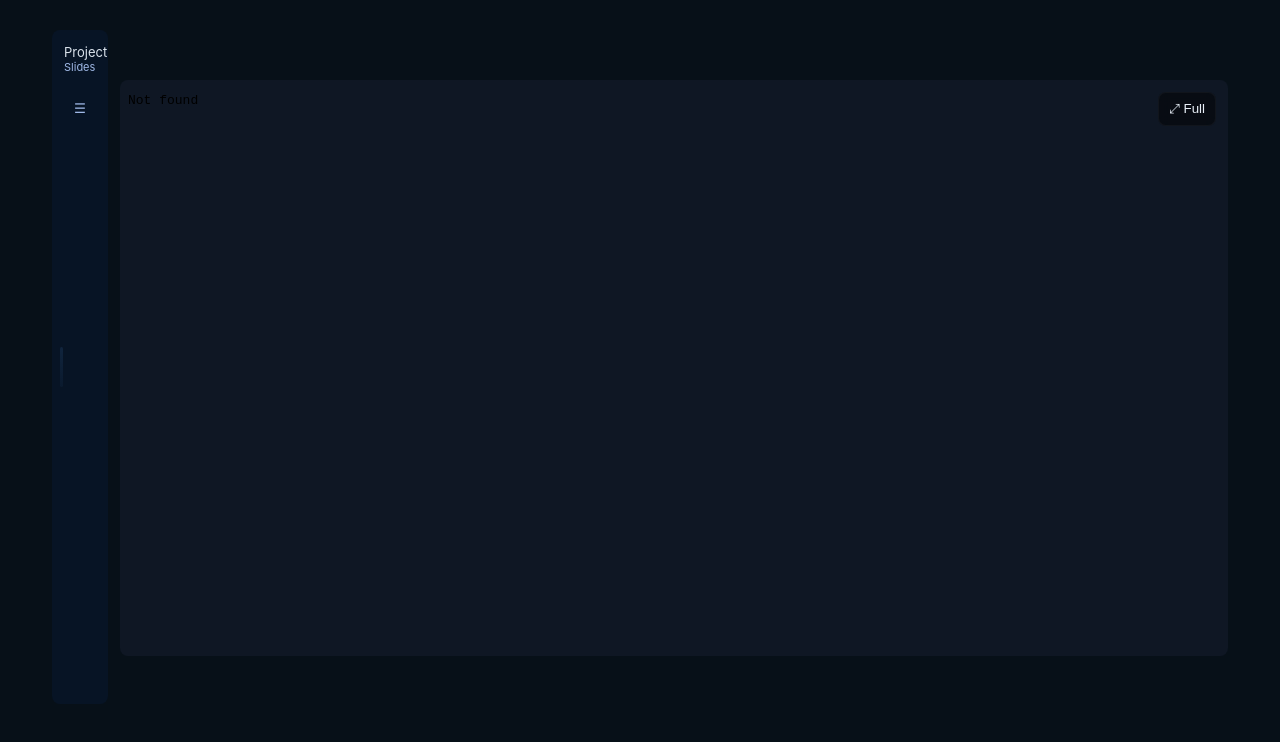
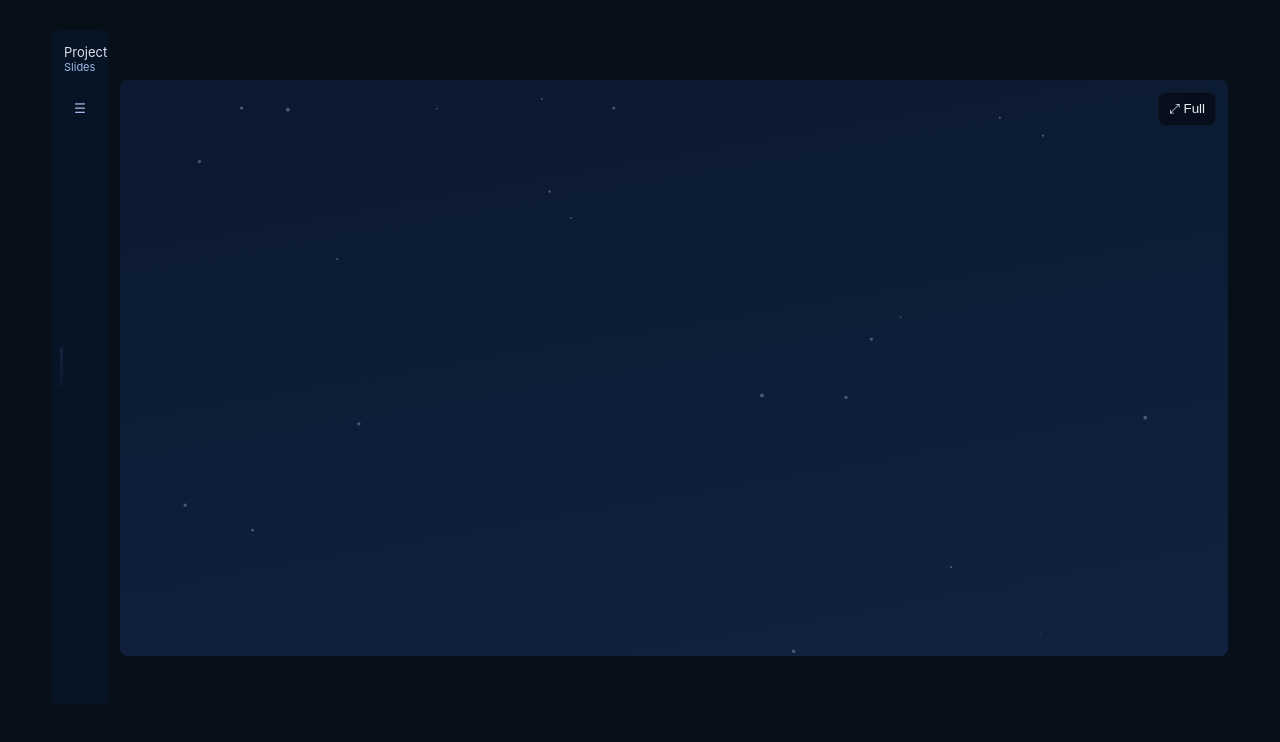
Before and after one commit to MeJustMeLOL/VHDN, a plain HTML site: page index.html in a window 1280 px wide. Drawn offline with nearby package versions, Linux system fonts and the light colour scheme.

Commit message:
Update index.html

```diff
--- a/index.html
+++ b/index.html
@@ -179,26 +179,26 @@
 <script>
 (function(){
   const slideMap = [
-    { key:'slide-1', url:'aviation-slide-01.html', title:'01: Báo Cáo Sự Cố Hàng Không', notes: 'Trang tiêu đề của bài trình bày Báo cáo các sự cố hàng không liên quan đến thời tiết cực đoan.' },
-    { key:'slide-2', url:'aviation-slide-02.html', title:'02: Giới Thiệu', notes: 'Thời tiết cực đoan thường là nguyên nhân hoặc nhân tố nguy hiểm trong nhiều sự cố hàng không. Báo cáo này tập hợp và phân tích các sự cố chính thức đã được điều tra, chỉ rõ nguyên nhân, hậu quả, và bài học rút ra.' },
-    { key:'slide-3', url:'aviation-slide-03.html', title:'03: Các Hiện Tượng Chính', notes: 'Bốn hiện tượng thời tiết chính ảnh hưởng đến hàng không: Bão dông và Mưa đá, Gió cắt (Microburst), Sương mù dày, và Tuyết & Băng giá.' },
-    { key:'slide-4', url:'aviation-slide-04.html', title:'04: Case Study: Mưa Dông', notes: 'Case Study 1: Mưa Dông & Mưa Đá - Chuyến bay Southern Airways 242 và bài học về việc bay xuyên qua tâm bão.' },
-    { key:'slide-5', url:'aviation-slide-05.html', title:'05: Diễn Biến (Mưa Dông)', notes: 'Timeline 3 giai đoạn của sự cố Southern Airways 242: Bay vào vùng bão, mất cả hai động cơ do mưa đá, và buộc phải hạ cánh khẩn cấp xuống xa lộ.' },
-    { key:'slide-6', url:'aviation-slide-06.html', title:'06: Nguyên Nhân (Mưa Dông)', notes: 'Phân tích nguyên nhân: Sự phụ thuộc quá mức vào radar thời tiết trên máy bay và những hạn chế của nó (nhiễu xạ), cùng với việc thiếu thông tin cảnh báo kịp thời.' },
-    { key:'slide-7', url:'aviation-slide-07.html', title:'07: Giải Pháp (Mưa Dông)', notes: 'Các giải pháp được đưa ra: Cải tiến quy định cung cấp thông tin thời tiết, nâng cao huấn luyện về hạn chế của radar và quy trình cấm bay vào tâm bão.', stepCount: 2 },
-    { key:'slide-8', url:'aviation-slide-08.html', title:'08: Case Study: Gió Cắt', notes: 'Case Study 2: Gió Cắt (Wind Shear) - Phân tích các thảm kịch Delta 191 và Pan Am 759.' },
-    { key:'slide-9', url:'aviation-slide-09.html', title:'09: Cơ Chế Của Gió Cắt', notes: 'Giải thích cơ chế 3 bước của gió cắt: Tăng lực nâng đột ngột (headwind), mất độ cao nhanh chóng (downdraft), và mất tốc độ/lực nâng (tailwind).', stepCount: 4 },
-    { key:'slide-10', url:'aviation-slide-10.html', title:'10: Diễn Biến (Gió Cắt)', notes: 'Timeline 3 giai đoạn của sự cố Delta 191: Tiếp cận sân bay DFW trong cơn dông, gặp microburst cực mạnh, và mất kiểm soát, rơi cách đường băng không xa.' },
-    { key:'slide-11', url:'aviation-slide-11.html', title:'11: Giải Pháp (Gió Cắt)', notes: 'Các giải pháp công nghệ và huấn luyện: Hệ thống cảnh báo tại sân bay (LLWAS, TDWR), cảnh báo trên máy bay (EGPWS), và các bài huấn luyện trong buồng lái mô phỏng.' },
-    { key:'slide-12', url:'aviation-slide-12.html', title:'12: Case Study: Sương Mù', notes: 'Case Study 3: Sương Mù - Thảm họa Tenerife, tai nạn thảm khốc nhất lịch sử hàng không.' },
-    { key:'slide-13', url:'aviation-slide-13.html', title:'13: Diễn Biến (Sương Mù)', notes: 'Timeline 3 giai đoạn của thảm họa Tenerife: Sân bay đông đúc trong sương mù dày đặc, lỗi giao tiếp và hiểu lầm tín hiệu, dẫn đến va chạm của hai máy bay B747.' },
-    { key:'slide-14', url:'aviation-slide-14.html', title:'14: Giải Pháp (Sương Mù)', notes: 'Các giải pháp được áp dụng sau thảm họa: Chuẩn hóa thuật ngữ giao tiếp hàng không toàn cầu, áp dụng bắt buộc huấn luyện Quản lý Tổ lái (CRM), và phát triển công nghệ hỗ trợ như ILS và radar mặt đất.', stepCount: 2 },
-    { key:'slide-15', url:'aviation-slide-15.html', title:'15: Case Study: Băng Giá', notes: 'Case Study 4: Tuyết & Băng giá - Sự cố của chuyến bay Air Florida 90.',stepCount: 4 },
-    { key:'slide-16', url:'aviation-slide-16.html', title:'16: Công Nghệ Vượt Bão', notes: 'Giới thiệu các công nghệ an toàn hàng không mới với hiệu ứng carousel.', stepCount: 4 },
-    { key:'slide-17', url:'aviation-slide-17.html', title:'17: Diễn Biến (Băng Giá)', notes: 'Timeline 3 giai đoạn của sự cố Air Florida 90: Chờ đợi lâu sau khi khử băng, phi công không bật hệ thống chống băng động cơ, và cất cánh với băng trên cánh.',stepCount: 4 },
-    { key:'slide-18', url:'aviation-slide-18.html', title:'18: Bảng Tổng Hợp', notes: 'Bảng tóm tắt các sự cố, hiện tượng thời tiết, thiệt hại và các biện pháp cải tiến chính đã được thảo luận.' },
-    { key:'slide-19', url:'aviation-slide-19.html', title:'19: Tóm Tắt & Toàn Cảnh', notes: 'Tổng kết lại các vấn đề, tác động và giải pháp, nhấn mạnh sự kết hợp giữa Công nghệ, Quy trình và Huấn luyện.' },
-    { key:'slide-20', url:'aviation-slide-20.html', title:'20: Cảm Ơn & Hỏi Đáp', notes: 'Phần kết thúc và Q&A.' }
+    { key:'slide-1', url:'Slide/aviation-slide-01.html', title:'01: Báo Cáo Sự Cố Hàng Không', notes: 'Trang tiêu đề của bài trình bày Báo cáo các sự cố hàng không liên quan đến thời tiết cực đoan.' },
+    { key:'slide-2', url:'Slide/aviation-slide-02.html', title:'02: Giới Thiệu', notes: 'Thời tiết cực đoan thường là nguyên nhân hoặc nhân tố nguy hiểm trong nhiều sự cố hàng không. Báo cáo này tập hợp và phân tích các sự cố chính thức đã được điều tra, chỉ rõ nguyên nhân, hậu quả, và bài học rút ra.' },
+    { key:'slide-3', url:'Slide/aviation-slide-03.html', title:'03: Các Hiện Tượng Chính', notes: 'Bốn hiện tượng thời tiết chính ảnh hưởng đến hàng không: Bão dông và Mưa đá, Gió cắt (Microburst), Sương mù dày, và Tuyết & Băng giá.' },
+    { key:'slide-4', url:'Slide/aviation-slide-04.html', title:'04: Case Study: Mưa Dông', notes: 'Case Study 1: Mưa Dông & Mưa Đá - Chuyến bay Southern Airways 242 và bài học về việc bay xuyên qua tâm bão.' },
+    { key:'slide-5', url:'Slide/aviation-slide-05.html', title:'05: Diễn Biến (Mưa Dông)', notes: 'Timeline 3 giai đoạn của sự cố Southern Airways 242: Bay vào vùng bão, mất cả hai động cơ do mưa đá, và buộc phải hạ cánh khẩn cấp xuống xa lộ.' },
+    { key:'slide-6', url:'Slide/aviation-slide-06.html', title:'06: Nguyên Nhân (Mưa Dông)', notes: 'Phân tích nguyên nhân: Sự phụ thuộc quá mức vào radar thời tiết trên máy bay và những hạn chế của nó (nhiễu xạ), cùng với việc thiếu thông tin cảnh báo kịp thời.' },
+    { key:'slide-7', url:'Slide/aviation-slide-07.html', title:'07: Giải Pháp (Mưa Dông)', notes: 'Các giải pháp được đưa ra: Cải tiến quy định cung cấp thông tin thời tiết, nâng cao huấn luyện về hạn chế của radar và quy trình cấm bay vào tâm bão.', stepCount: 2 },
+    { key:'slide-8', url:'Slide/aviation-slide-08.html', title:'08: Case Study: Gió Cắt', notes: 'Case Study 2: Gió Cắt (Wind Shear) - Phân tích các thảm kịch Delta 191 và Pan Am 759.' },
+    { key:'slide-9', url:'Slide/aviation-slide-09.html', title:'09: Cơ Chế Của Gió Cắt', notes: 'Giải thích cơ chế 3 bước của gió cắt: Tăng lực nâng đột ngột (headwind), mất độ cao nhanh chóng (downdraft), và mất tốc độ/lực nâng (tailwind).', stepCount: 4 },
+    { key:'slide-10', url:'Slide/aviation-slide-10.html', title:'10: Diễn Biến (Gió Cắt)', notes: 'Timeline 3 giai đoạn của sự cố Delta 191: Tiếp cận sân bay DFW trong cơn dông, gặp microburst cực mạnh, và mất kiểm soát, rơi cách đường băng không xa.' },
+    { key:'slide-11', url:'Slide/aviation-slide-11.html', title:'11: Giải Pháp (Gió Cắt)', notes: 'Các giải pháp công nghệ và huấn luyện: Hệ thống cảnh báo tại sân bay (LLWAS, TDWR), cảnh báo trên máy bay (EGPWS), và các bài huấn luyện trong buồng lái mô phỏng.' },
+    { key:'slide-12', url:'Slide/aviation-slide-12.html', title:'12: Case Study: Sương Mù', notes: 'Case Study 3: Sương Mù - Thảm họa Tenerife, tai nạn thảm khốc nhất lịch sử hàng không.' },
+    { key:'slide-13', url:'Slide/aviation-slide-13.html', title:'13: Diễn Biến (Sương Mù)', notes: 'Timeline 3 giai đoạn của thảm họa Tenerife: Sân bay đông đúc trong sương mù dày đặc, lỗi giao tiếp và hiểu lầm tín hiệu, dẫn đến va chạm của hai máy bay B747.' },
+    { key:'slide-14', url:'Slide/aviation-slide-14.html', title:'14: Giải Pháp (Sương Mù)', notes: 'Các giải pháp được áp dụng sau thảm họa: Chuẩn hóa thuật ngữ giao tiếp hàng không toàn cầu, áp dụng bắt buộc huấn luyện Quản lý Tổ lái (CRM), và phát triển công nghệ hỗ trợ như ILS và radar mặt đất.', stepCount: 2 },
+    { key:'slide-15', url:'Slide/aviation-slide-15.html', title:'15: Case Study: Băng Giá', notes: 'Case Study 4: Tuyết & Băng giá - Sự cố của chuyến bay Air Florida 90.',stepCount: 4 },
+    { key:'slide-16', url:'Slide/aviation-slide-16.html', title:'16: Công Nghệ Vượt Bão', notes: 'Giới thiệu các công nghệ an toàn hàng không mới với hiệu ứng carousel.', stepCount: 4 },
+    { key:'slide-17', url:'Slide/aviation-slide-17.html', title:'17: Diễn Biến (Băng Giá)', notes: 'Timeline 3 giai đoạn của sự cố Air Florida 90: Chờ đợi lâu sau khi khử băng, phi công không bật hệ thống chống băng động cơ, và cất cánh với băng trên cánh.',stepCount: 4 },
+    { key:'slide-18', url:'Slide/aviation-slide-18.html', title:'18: Bảng Tổng Hợp', notes: 'Bảng tóm tắt các sự cố, hiện tượng thời tiết, thiệt hại và các biện pháp cải tiến chính đã được thảo luận.' },
+    { key:'slide-19', url:'Slide/aviation-slide-19.html', title:'19: Tóm Tắt & Toàn Cảnh', notes: 'Tổng kết lại các vấn đề, tác động và giải pháp, nhấn mạnh sự kết hợp giữa Công nghệ, Quy trình và Huấn luyện.' },
+    { key:'slide-20', url:'Slide/aviation-slide-20.html', title:'20: Cảm Ơn & Hỏi Đáp', notes: 'Phần kết thúc và Q&A.' }
   ];
 
   // DOM
```
